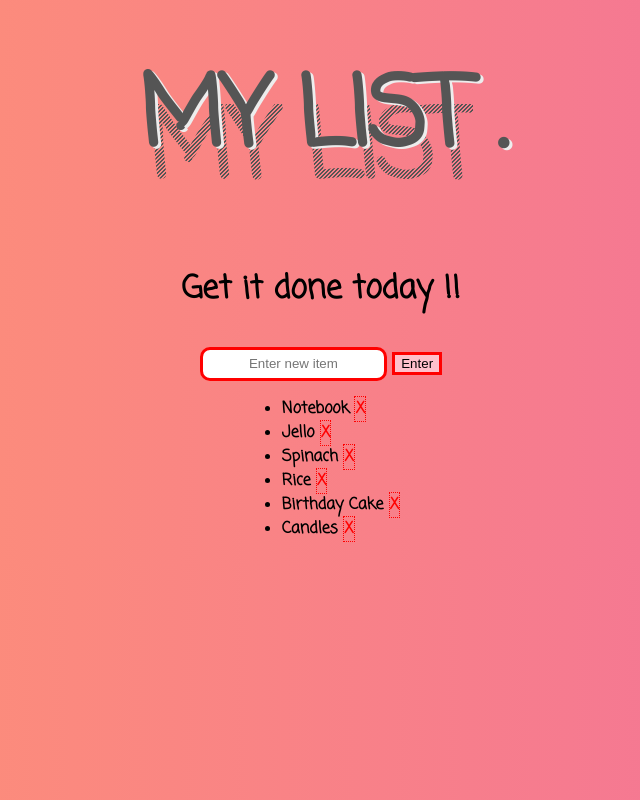
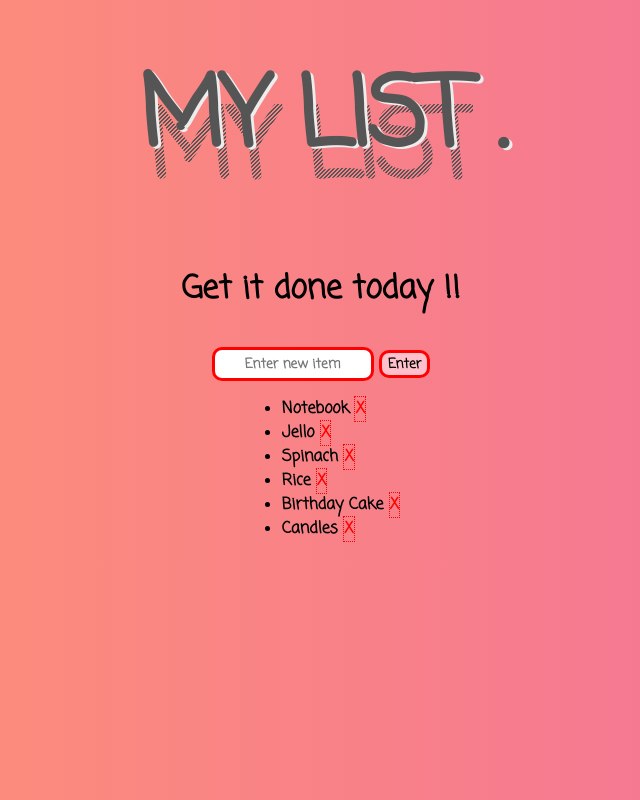
Before and after one commit to hmahajan99/Todo-List, a plain HTML site: page index.html in a window 1280 px wide. Shown: the whole page, without its empty margins (319-959 px from the left). Drawn offline with Linux system fonts and the light colour scheme.

Commit message:
Modified style.css

```diff
--- a/style.css
+++ b/style.css
@@ -35,11 +35,18 @@ span:nth-child(1):hover {
   outline:0;
   text-align: center;
   height: 2em;
+  font-family: 'Coming Soon', cursive;
+  font-weight: bold;
+
 }
 
 #enter{
   border: 3px solid red;
   background-color: pink;
+  font-family: 'Coming Soon', cursive;
+  font-weight: bold;
+  border-radius: 10px;
+
 }
 
 
```
